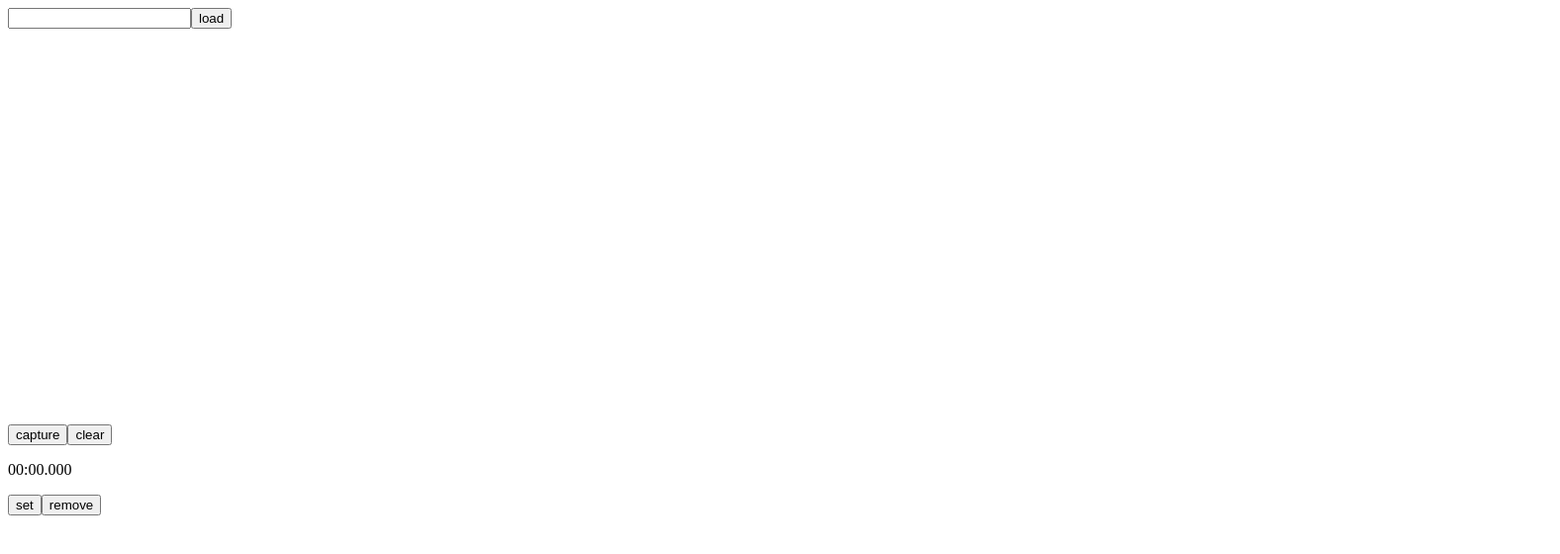
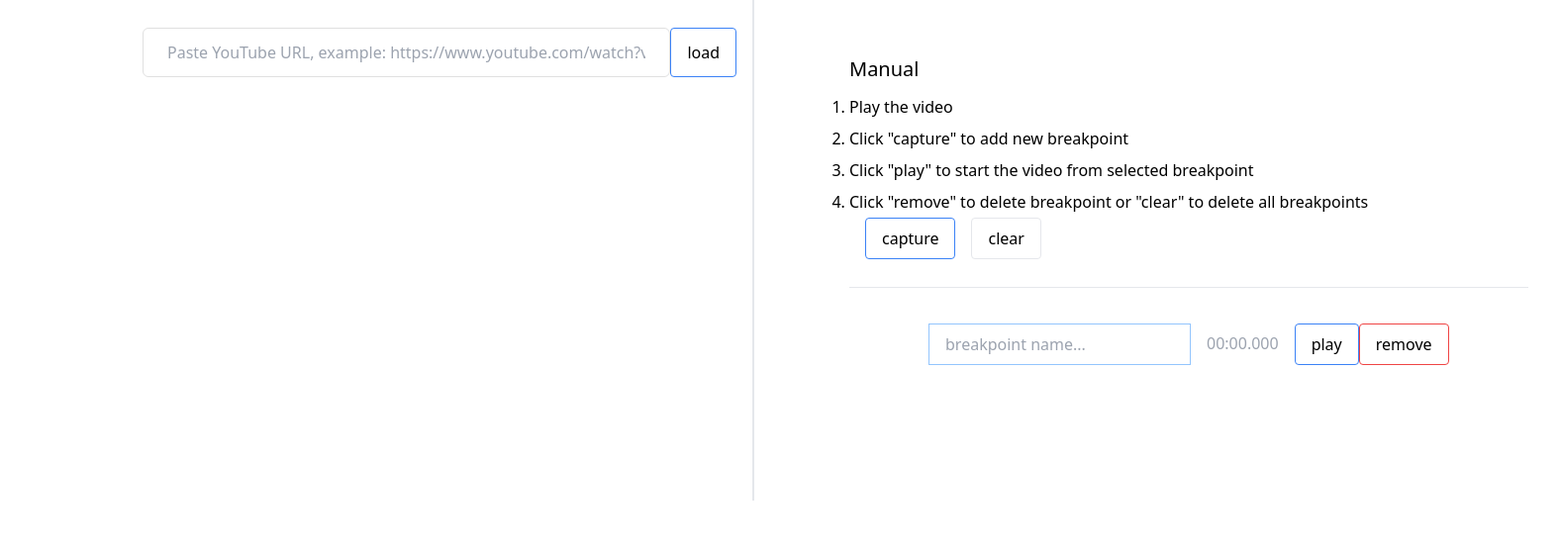
Before and after one commit to piotrpersona/loopme, a Next.js app: page / in a window 1280 px wide. Both pictures are taken after a click on the button "capture". Shown: the top 560 px of the page at 99% size, 1576 px wide, since content can reach past the window. Built offline with nearby package versions, Linux system fonts and the light colour scheme.

Commit message:
feat: Add styles
Signed-off-by: Piotr Persona <persona.piotr@gmail.com>

```diff
--- /dev/null
+++ b/components/Layout.tsx
@@ -0,0 +1,7 @@
+export default function Layout({ children }) {
+  return (
+    <div>
+      {children}
+    </div>
+  );
+}
--- /dev/null
+++ b/components/looper/Looper.tsx
@@ -0,0 +1,178 @@
+import React from 'react'
+import ReactPlayer from 'react-player'
+import { useEffect, useState } from 'react'
+import { v4 as uuid } from 'uuid';
+
+const MAX_BREAKPOINTS = 20
+
+export default function Looper() {
+    var ref = React.createRef(null)
+
+    const [url, setUrl] = useState('https://www.youtube.com/watch?v=08nggMRgCFI')
+    const [inputUrl, setInputUrl] = useState('')
+    const [breakpoints, setBreakpoints] = useState([])
+    const [player, setPlayer] = useState(null)
+    const [domLoaded, setDomLoaded] = useState(false);
+
+    useEffect(() => {
+        setDomLoaded(true);
+    }, []);
+
+    var capture = e => {
+        if (breakpoints.length > MAX_BREAKPOINTS) {
+            alert(`Cannot create more than ${MAX_BREAKPOINTS} breakpoints`)
+            return
+        }
+        const time = player.getCurrentTime()
+        const id = uuid()
+        const breakpoint = {
+            id: id,
+            time: time,
+        }
+        setBreakpoints(prev => [...prev, breakpoint])
+    }
+
+    ref = reactPlayer => {
+        setPlayer(reactPlayer)
+    }
+
+    var playFrom = time => {
+        return (e) => {
+            player.seekTo(time)
+            player.playing = true
+        }
+    }
+
+    var remove = id => {
+        return (e) => {
+            const updated = breakpoints.filter((item) => item.id !== id)
+            setBreakpoints(updated)
+        }
+    }
+
+    var clear = e => {
+        setBreakpoints([])
+    }
+
+    var msToTime = milliseconds => {
+        if (milliseconds == 0) {
+            return '00:00.000'
+        }
+        if (milliseconds < 1000) {
+            return `00:00.${milliseconds}`
+        }
+        const seconds = Math.floor(milliseconds / 1000)
+        if (seconds < 60) {
+            if (seconds < 10) {
+                return `00:0${seconds}.${milliseconds-seconds*1000}`
+            }
+            return `00:${seconds}.${milliseconds-seconds*1000}`
+        }
+        const minutes = Math.floor(seconds / 60)
+        if (minutes < 10) {
+            return `0${minutes}:${seconds-minutes*60}.${milliseconds-seconds*1000}`
+        }
+        return `${minutes}:${seconds}.${milliseconds-seconds*1000}`
+    }
+
+    var loadUrl = e => {
+        setUrl(inputUrl)
+    }
+
+    var handleInputUrl = (e) => setInputUrl(e.target.value)
+
+  return (
+    <main className="space-y-12 mx-4 md:mx-24 flex flex-row">
+      <section className="mx-8 px-4 border-r-2">
+        <div className="flex my-4">
+            <input
+            className="w-full my-3 rounded-md border border-[#e0e0e0] bg-white py-3 px-6 text-base font-medium text-[#6B7280] outline-none focus:border-[#6A64F1] focus:shadow-md"
+            type="text"
+            placeholder="Paste YouTube URL, example: https://www.youtube.com/watch?v=08nggMRgCFI"
+            onChange={handleInputUrl}
+            />
+            <button
+            className="rounded my-3 px-4 bg-transparent border border-blue-500"
+            onClick={loadUrl}>
+                load
+            </button>
+        </div>
+        <div>
+        {domLoaded && (
+            <ReactPlayer
+            url={url}
+            ref={ref}
+            width='600px'
+            height='400px'
+            controls={true}
+            playing={true}
+            loop={true}
+            config={{
+                youtube: {
+                  playerVars: { autoplay: 1 }
+                },
+              }}
+            />
+        )}
+      </div>
+      </section>
+      <section className="mx-8 px-8">
+        <section>
+            <div>
+                <p className="text-xl py-2">Manual</p>
+                <ol className="list-decimal">
+                    {
+                        [
+                            'Play the video',
+                            'Click "capture" to add new breakpoint',
+                            'Click "play" to start the video from selected breakpoint',
+                            'Click "remove" to delete breakpoint or "clear" to delete all breakpoints'
+                        ].map(text => (
+                            <li className="py-1">
+                                {text}
+                            </li>
+                        ))
+                    }
+                </ol>
+            </div>
+            <button
+                className="rounded ml-4 py-2 px-4 bg-transparent border border-blue-500"
+                onClick={capture}>
+                capture
+            </button>
+            <button
+                className="rounded ml-4 py-2 px-4 bg-transparent border border-grey-900"
+                onClick={clear}>
+                clear
+            </button>
+        </section>
+        <hr className="my-7"></hr>
+        <section className="mx-8 px-8">
+        {breakpoints.map(breakpoint => {
+            const time = msToTime(Math.floor(breakpoint.time * 1000));
+            return (
+                <div key={breakpoint.id} className="flex mx-4 py-2">
+                    <input
+                        type="text"
+                        placeholder="breakpoint name..."
+                        className="font-light text-gray-400 py-2 px-4 border border-blue-300"
+                    />
+                    <p className="font-light text-gray-400 py-2 px-4">{time}</p>
+                    <button
+                        className="rounded py-2 px-4 bg-transparent border border-blue-500"
+                        onClick={playFrom(breakpoint.time)}>
+                        play
+                    </button>
+                    <button
+                        className="rounded py-2 px-4 bg-transparent border border-red-500"
+                        onClick={remove(breakpoint.id)}>
+                        remove
+                    </button>
+                </div>
+            )
+        })}
+      </section>
+      </section>
+    </main>
+  )
+}
--- a/package.json
+++ b/package.json
@@ -22,5 +22,10 @@
     "react-youtube": "^10.1.0",
     "typescript": "4.9.4",
     "uuidv4": "^6.2.13"
+  },
+  "devDependencies": {
+    "autoprefixer": "^10.4.13",
+    "postcss": "^8.4.21",
+    "tailwindcss": "^3.2.4"
   }
 }
--- /dev/null
+++ b/pages/_app.tsx
@@ -0,0 +1,13 @@
+import '../styles/globals.css'
+import type { AppProps } from 'next/app'
+import Looper from '../components/looper/Looper'
+import Layout from '../components/Layout'
+
+export default function App({ Component, pageProps }: AppProps) {
+  return (
+    <Layout>
+      <Looper/>
+      <Component {...pageProps} />
+    </Layout>
+  )
+}
--- a/src/pages/index.tsx
+++ b/pages/index.tsx
@@ -1,10 +1,8 @@
 import Head from 'next/head'
-import Looper from '../components/looper/Looper'
 
 export default function Home() {
   return (
     <main>
-      <Looper/>
     </main>
   )
 }
--- /dev/null
+++ b/postcss.config.js
@@ -0,0 +1,6 @@
+module.exports = {
+  plugins: {
+    tailwindcss: {},
+    autoprefixer: {},
+  },
+}
--- a/src/components/looper/Looper.tsx
+++ /dev/null
@@ -1,113 +0,0 @@
-import React from 'react'
-import ReactPlayer from 'react-player'
-import { useEffect, useState } from 'react'
-import { v4 as uuid } from 'uuid';
-
-const MAX_BREAKPOINTS = 12
-
-export default function Looper() {
-    var ref = React.createRef(null)
-
-    const [url, setUrl] = useState('https://www.youtube.com/watch?v=08nggMRgCFI')
-    const [inputUrl, setInputUrl] = useState('')
-    const [breakpoints, setBreakpoints] = useState([])
-    const [player, setPlayer] = useState(null)
-
-    var capture = e => {
-        if (breakpoints.length > MAX_BREAKPOINTS) {
-            alert(`Cannot create more than ${MAX_BREAKPOINTS} breakpoints`)
-            return
-        }
-        const time = player.getCurrentTime()
-        const id = uuid()
-        const breakpoint = {
-            id: id,
-            time: time,
-        }
-        setBreakpoints(prev => [...prev, breakpoint])
-    }
-
-    ref = reactPlayer => {
-        setPlayer(reactPlayer)
-    }
-
-    var set = time => {
-        return (e) => {
-            player.seekTo(time)
-            player.playing = true
-        }
-    }
-
-    var remove = id => {
-        return (e) => {
-            const updated = breakpoints.filter((item) => item.id !== id)
-            setBreakpoints(updated)
-        }
-    }
-
-    var clear = e => {
-        setBreakpoints([])
-    }
-
-    var msToTime = milliseconds => {
-        if (milliseconds == 0) {
-            return '00:00.000'
-        }
-        if (milliseconds < 1000) {
-            return `00:00.${milliseconds}`
-        }
-        const seconds = Math.floor(milliseconds / 1000)
-        if (seconds < 60) {
-            if (seconds < 10) {
-                return `00:0${seconds}.${milliseconds-seconds*1000}`
-            }
-            return `00:${seconds}.${milliseconds-seconds*1000}`
-        }
-        const minutes = Math.floor(seconds / 60)
-        if (minutes < 10) {
-            return `0${minutes}:${seconds-minutes*60}.${milliseconds-seconds*1000}`
-        }
-        return `${minutes}:${seconds}.${milliseconds-seconds*1000}`
-    }
-
-    var loadUrl = e => {
-        setUrl(inputUrl)
-    }
-
-    var handleInputUrl = (e) => setInputUrl(e.target.value)
-
-  return (
-    <main>
-      <input type="text" onChange={handleInputUrl}/>
-      <button onClick={loadUrl}>load</button>
-      <ReactPlayer
-        url={url}
-        ref={ref}
-        width='600px'
-        height='400px'
-        controls={true}
-        playing={true}
-        loop={true}
-        config={{
-            youtube: {
-              playerVars: { autoplay: 1 }
-            },
-          }}
-      />
-      <button onClick={capture}>capture</button>
-      <button onClick={clear}>clear</button>
-      <div>
-        {breakpoints.map(breakpoint => {
-            const time = msToTime(Math.floor(breakpoint.time * 1000));
-            return (
-                <div key={breakpoint.id}>
-                <p>{time}</p>
-                <button onClick={set(breakpoint.time)}>set</button>
-                <button onClick={remove(breakpoint.id)}>remove</button>
-            </div>
-            )
-        })}
-      </div>
-    </main>
-  )
-}
--- a/src/pages/_app.tsx
+++ /dev/null
@@ -1,5 +0,0 @@
-import type { AppProps } from 'next/app'
-
-export default function App({ Component, pageProps }: AppProps) {
-  return <Component {...pageProps} />
-}
--- /dev/null
+++ b/styles/globals.css
@@ -0,0 +1,3 @@
+@tailwind base;
+@tailwind components;
+@tailwind utilities;
--- /dev/null
+++ b/tailwind.config.js
@@ -0,0 +1,11 @@
+/** @type {import('tailwindcss').Config} */
+module.exports = {
+  content: [
+    "./pages/**/*.{js,ts,jsx,tsx}",
+    "./components/**/*.{js,ts,jsx,tsx}"
+  ],
+  theme: {
+    extend: {},
+  },
+  plugins: [],
+}
```
Also changed, not shown: 1 other file (tests, documents, lock files or other folders).
